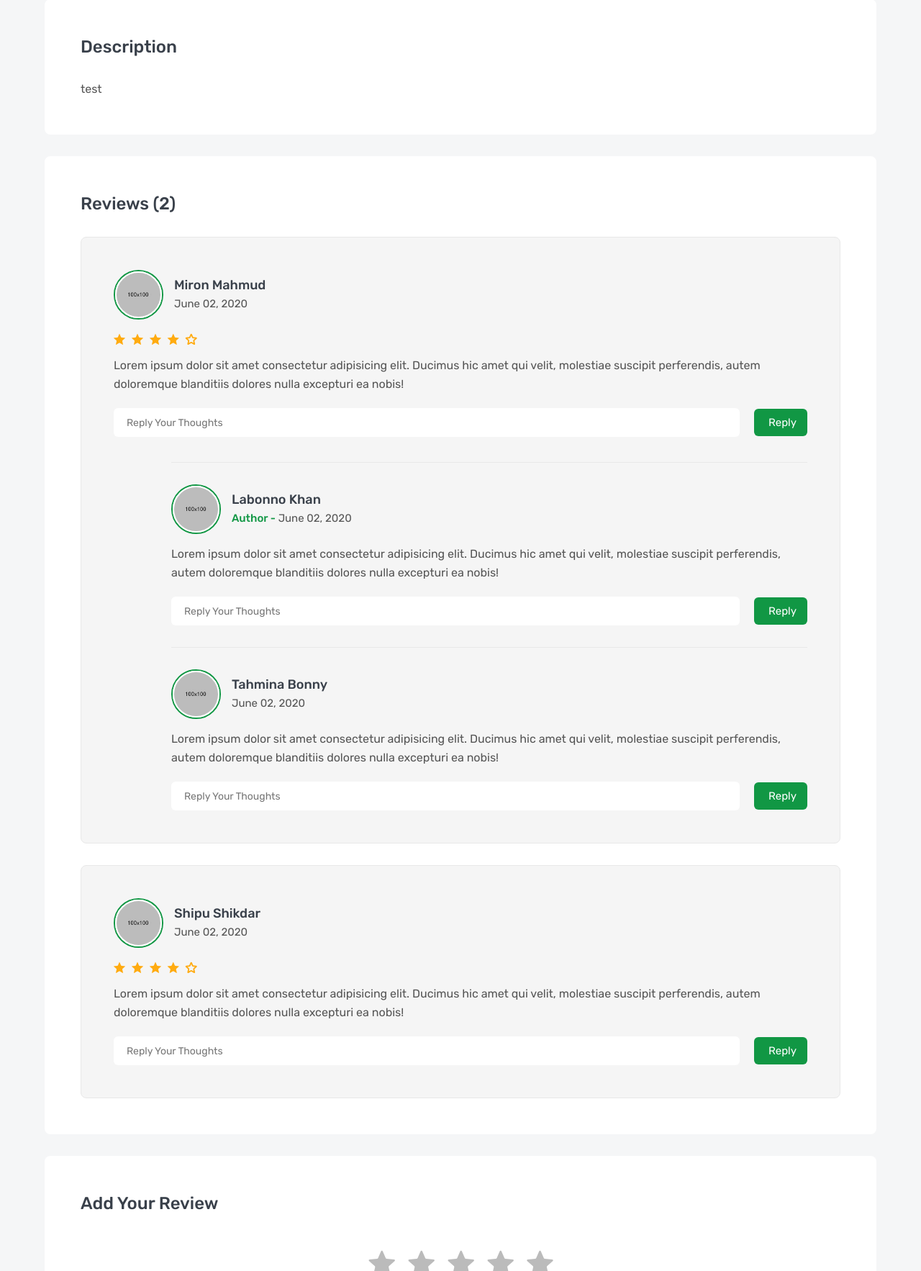
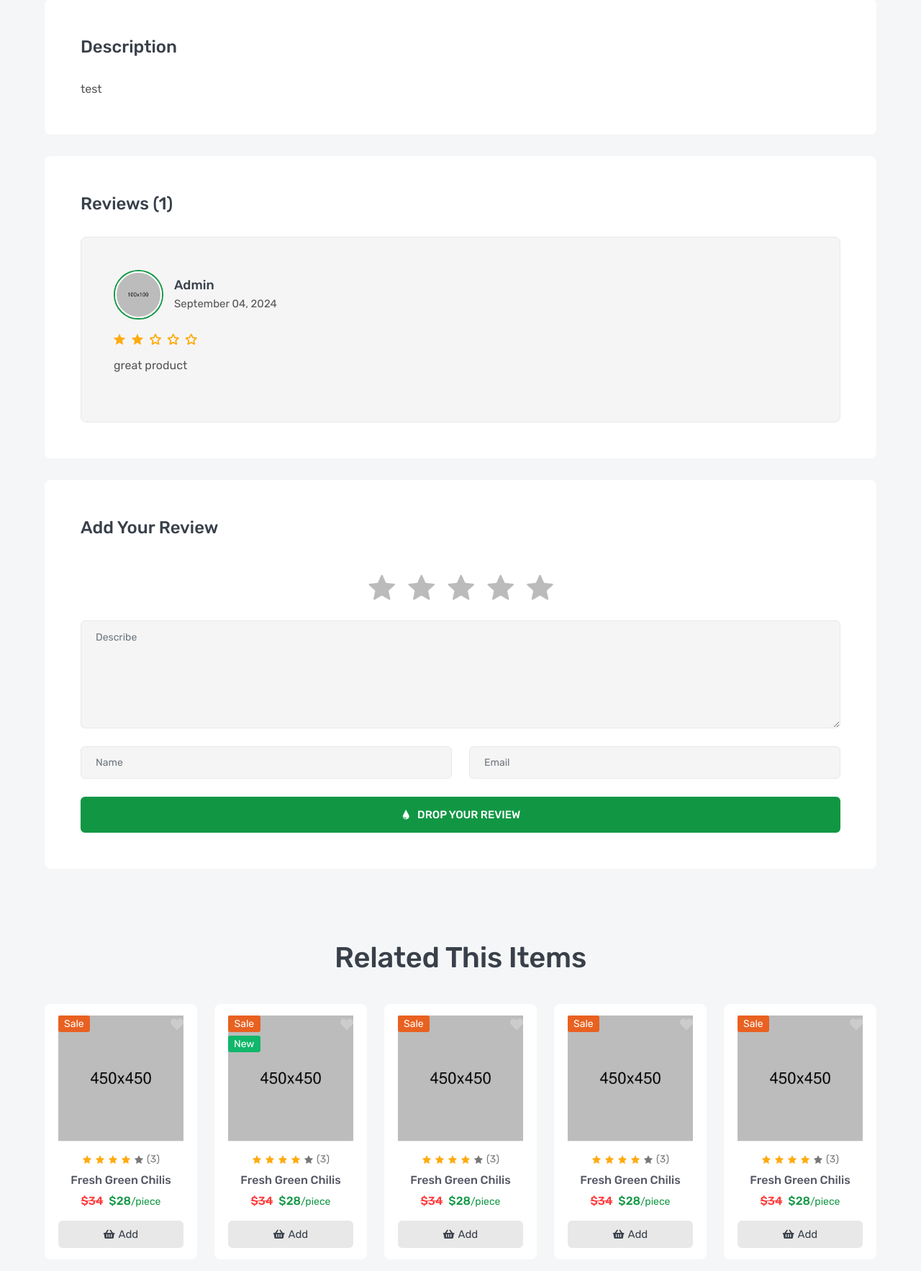
Before and after one commit to LouayTawfik/Amazon-Clone, a Django app: page /products/1 in a window 1280 px wide. Shown: the part 1737-3503 px from the top of the page at 72% size. Run offline with Django 4.2, Linux system fonts and the light colour scheme; data comes from the database, SQL or seed files in the repository; both versions use the stored data as it was after the commit; parts of the project's set-up code (start-up, migrations or seed data) failed here and were passed over; some libraries are stand-ins or nearby versions.

Commit message:
add product reviews

```diff
--- a/product/templates/product/product_detail.html
+++ b/product/templates/product/product_detail.html
@@ -124,88 +124,29 @@
                             </div>
                         </div>
                         <div class="product-details-frame">
-                            <h3 class="frame-title">Reviews (2)</h3>
+                            <h3 class="frame-title">Reviews ({{ object.review_product.all|length }})</h3>
                             <ul class="review-list">
+                                {% for review in reviews  %}
                                     <li class="review-item">
                                         <div class="review-media">
                                             <a class="review-avatar" href="#">
                                                 <img src="images/avatar/01.jpg" alt="review">
                                             </a>
                                             <h5 class="review-meta">
-                                            <a href="#">miron mahmud</a>
-                                            <span>June 02, 2020</span>
+                                                <a href="#">{{review.user}}</a>
+                                                <span>{{ review.created_at|date:"F d, o" }}</span>
                                             </h5>
                                         </div>
                                         <ul class="review-rating">
-                                        <li class="icofont-ui-rating"></li>
-                                        <li class="icofont-ui-rating"></li>
-                                        <li class="icofont-ui-rating"></li>
-                                        <li class="icofont-ui-rating"></li>
-                                        <li class="icofont-ui-rate-blank"></li>
+                                            <li class="icofont-ui-{% if review.rate > 0 %}rating{% else %}rate-blank{% endif %}"></li>
+                                            <li class="icofont-ui-{% if review.rate > 1 %}rating{% else %}rate-blank{% endif %}"></li>
+                                            <li class="icofont-ui-{% if review.rate > 2 %}rating{% else %}rate-blank{% endif %}"></li>
+                                            <li class="icofont-ui-{% if review.rate > 3 %}rating{% else %}rate-blank{% endif %}"></li>
+                                            <li class="icofont-ui-{% if review.rate > 4 %}rating{% else %}rate-blank{% endif %}"></li>
                                         </ul>
-                                    <p class="review-desc">Lorem ipsum dolor sit amet consectetur adipisicing elit. Ducimus hic amet qui velit, molestiae suscipit perferendis, autem doloremque blanditiis dolores nulla excepturi ea nobis!</p>
-                                    <form class="review-reply">
-                                        <input type="text" placeholder="reply your thoughts">
-                                        <button><i class="icofont-reply"></i>reply</button>
-                                    </form>
-                                    <ul class="review-reply-list">
-                                        <li class="review-reply-item">
-                                            <div class="review-media">
-                                                <a class="review-avatar" href="#">
-                                                    <img src="images/avatar/02.jpg" alt="review">
-                                                </a>
-                                                <h5 class="review-meta">
-                                                    <a href="#">labonno khan</a>
-                                                    <span><b>author -</b> June 02, 2020</span>
-                                                </h5>
-                                            </div>
-                                            <p class="review-desc">Lorem ipsum dolor sit amet consectetur adipisicing elit. Ducimus hic amet qui velit, molestiae suscipit perferendis, autem doloremque blanditiis dolores nulla excepturi ea nobis!</p>
-                                            <form class="review-reply">
-                                                <input type="text" placeholder="reply your thoughts">
-                                                <button><i class="icofont-reply"></i>reply</button>
-                                            </form>
+                                        <p class="review-desc">{{review.review}}</p>
                                     </li>
-                                        <li class="review-reply-item">
-                                            <div class="review-media">
-                                                <a class="review-avatar" href="#">
-                                                    <img src="images/avatar/03.jpg" alt="review">
-                                                </a>
-                                                <h5 class="review-meta">
-                                                    <a href="#">tahmina bonny</a>
-                                                    <span>June 02, 2020</span>
-                                                </h5>
-                                            </div>
-                                            <p class="review-desc">Lorem ipsum dolor sit amet consectetur adipisicing elit. Ducimus hic amet qui velit, molestiae suscipit perferendis, autem doloremque blanditiis dolores nulla excepturi ea nobis!</p>
-                                            <form class="review-reply">
-                                                <input type="text" placeholder="reply your thoughts">
-                                                <button><i class="icofont-reply"></i>reply</button>
-                                            </form>
-                                        </li>
-                                    </ul>
-                                </li>
-                                <li class="review-item">
-                                    <div class="review-media">
-                                        <a class="review-avatar" href="#">
-                                            <img src="images/avatar/04.jpg" alt="review">
-                                        </a>
-                                        <h5 class="review-meta">
-                                            <a href="#">shipu shikdar</a>
-                                            <span>June 02, 2020</span>
-                                        </h5>
-                                    </div>
-                                    <ul class="review-rating">
-                                        <li class="icofont-ui-rating"></li>
-                                        <li class="icofont-ui-rating"></li>
-                                        <li class="icofont-ui-rating"></li>
-                                        <li class="icofont-ui-rating"></li>
-                                        <li class="icofont-ui-rate-blank"></li>
-                                    </ul>
-                                    <p class="review-desc">Lorem ipsum dolor sit amet consectetur adipisicing elit. Ducimus hic amet qui velit, molestiae suscipit perferendis, autem doloremque blanditiis dolores nulla excepturi ea nobis!</p>
-                                    <form class="review-reply">
-                                        <input type="text" placeholder="reply your thoughts">
-                                        <button><i class="icofont-reply"></i>reply</button>
-                                    </form>
-                                </li>
+                                {% endfor %}
                             </ul>
                         </div>
                         <div class="product-details-frame">
--- a/product/views.py
+++ b/product/views.py
@@ -1,3 +1,4 @@
+from typing import Any
 from django.shortcuts import render
 from django.views.generic import ListView, DetailView
 from .models import Product, Brand, ProductImages, Review
@@ -8,3 +9,8 @@ class ProductList(ListView):
 
 class ProductDetail(DetailView):
     model = Product
+
+    def get_context_data(self, **kwargs: Any) -> dict[str, Any]:
+        context = super().get_context_data(**kwargs)
+        context['reviews'] = Review.objects.filter(product=self.get_object())
+        return context
```
Also changed, not shown: db.sqlite3. Lines whose indentation alone changed are shown as unchanged.
